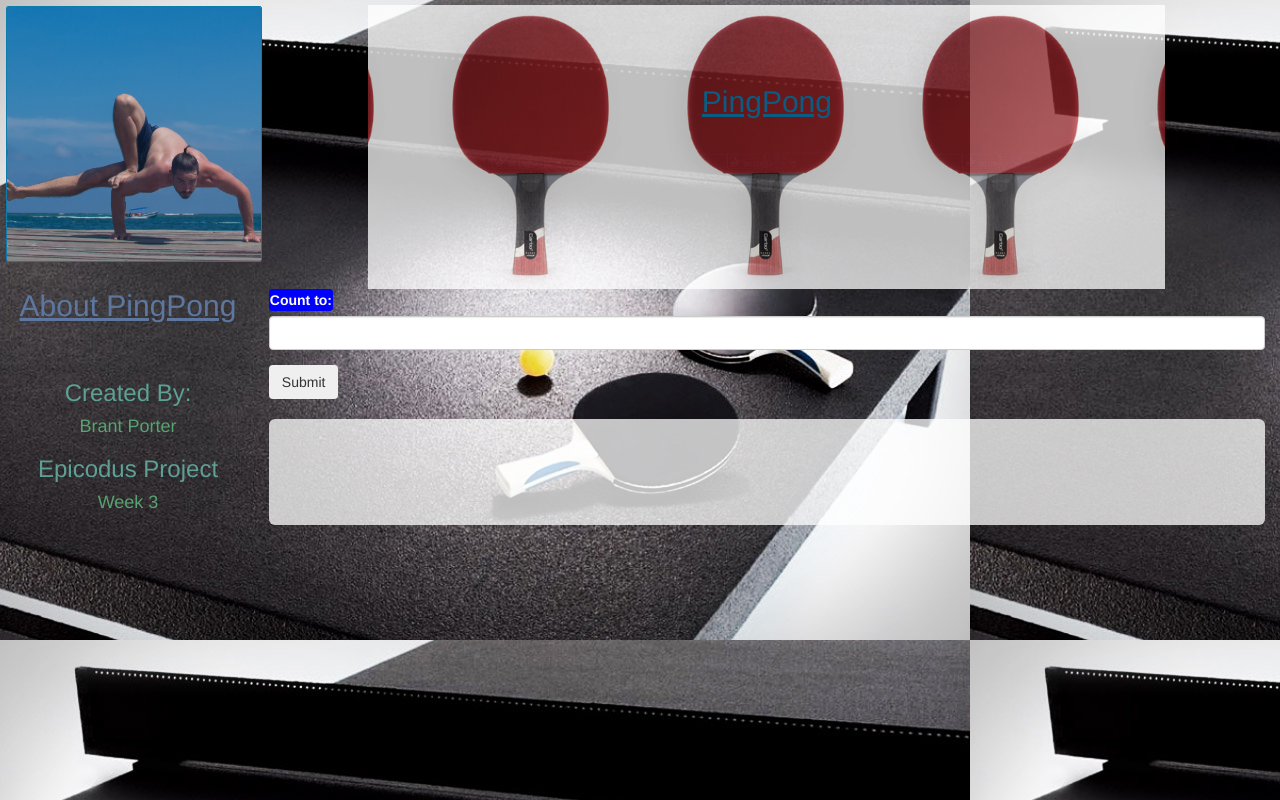
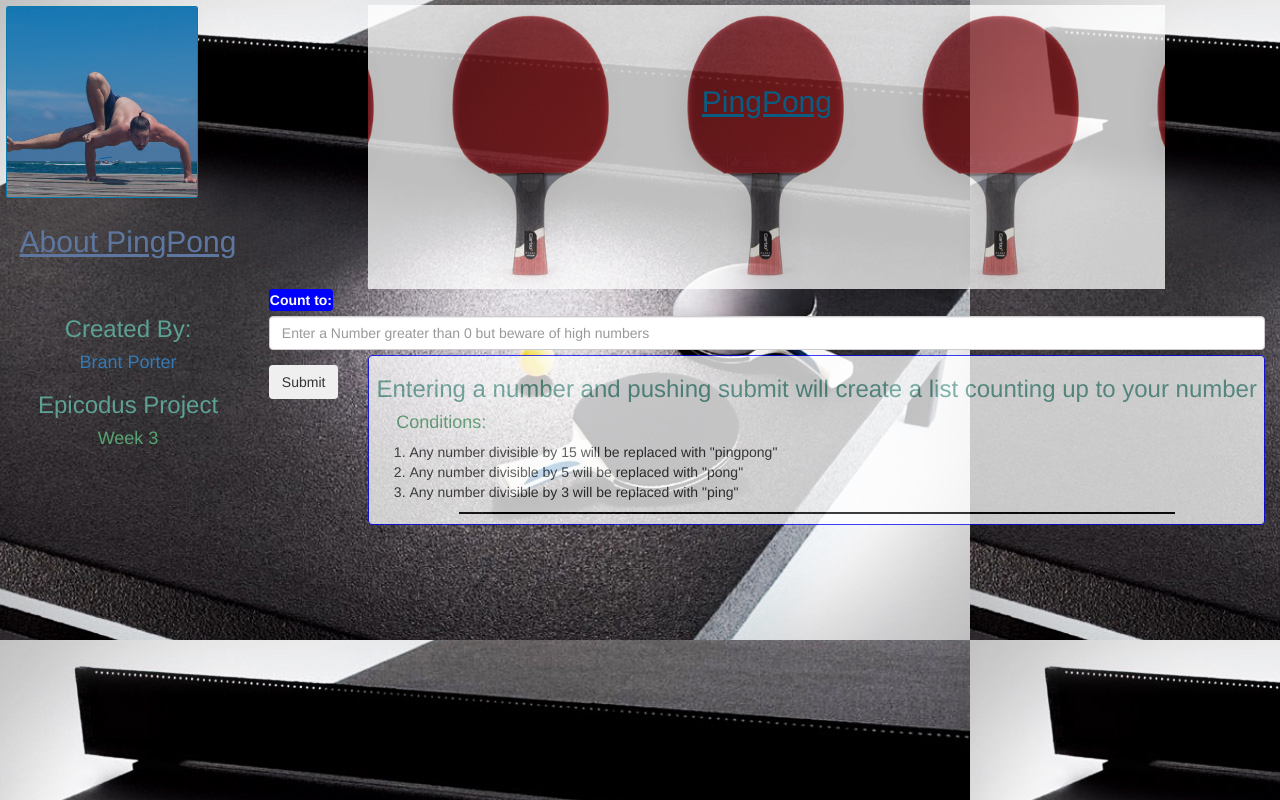
Before and after one commit to brantchyoga/loopweek-final-project, a plain HTML site: page index.html in a window 1280 px wide. Drawn offline with nearby package versions, Linux system fonts and the light colour scheme.

Commit message:
Show image when submit is clicked for a few seconds and added grow:hover to profile image

```diff
--- a/css/styles.css
+++ b/css/styles.css
@@ -39,13 +39,28 @@ label {
 h2 {
   padding-bottom: 15%;
 }
-
-
-#space {
-  margin-top: 2%;
+#explain {
+  float: right;
+  width: 90%;
+  padding: 0px;
+  margin-top: -1%;
+  border: 1px solid blue;
+  border-radius: 4px;
+  background-color: white;
+  opacity: .75;
+  display: block;
+}
+#left {
+  margin-left: 3%;
+  text-align: left;
+}
+#line {
+  height: 2px;
+  border: 1px solid black;
+  width: 80%;
+  margin-left: 10%;
 }
 #pro {
-  width: 20%;
   float:left;
   margin: .5%;
   border: .5px solid #0c7caf;
@@ -62,7 +77,7 @@ h2 {
   color: #5d77a0;
   text-decoration: underline;
 }
- h3 {
+h3 {
   color: #5da094;
   text-align: center;
 }
@@ -70,3 +85,32 @@ h4 {
   color: #58a372;
   text-align: center;
 }
+#output {
+  width: 20%;
+  padding-right: 0px;
+  float:left;
+}
+#imj {
+  float: right;
+  width: 70%;
+  padding-right: 2px;
+  display: none;
+}
+#imj img {
+  float: right;
+}
+.grow img {
+  height: 15%;
+  width: 15%;
+
+  -webkit-transition: all 1s ease;
+     -moz-transition: all 1s ease;
+       -o-transition: all 1s ease;
+      -ms-transition: all 1s ease;
+          transition: all 1s ease;
+}
+
+.grow img:hover {
+  width: 20%;
+  height: 20%;
+}
--- a/index.html
+++ b/index.html
@@ -8,6 +8,7 @@
     <title>PingPong</title>
   </head>
   <body id="bod">
+    <div class="grow pic">
     <img id="pro" src="css/images/profile.jpg">
     </div>
     <div class="container" id="cont1">
@@ -19,20 +20,32 @@
       <form id="numberPlay">
         <div class="form-group">
           <label for="endNumber">Count to:</label>
-          <input id="endNumber" min="1" class="form-control" type="number">
+          <input id="endNumber" min="1" class="form-control" type="number" placeholder="Enter a Number greater than 0 but beware of high numbers">
         </div>
-        <button type="submit" class="btn">Submit</button>
+        <button type="submit" class="btn pull-left">Submit</button>
       </form>
-      <div id="space" class="jumbotron">
+      <div id="explain">
+        <h3 >Entering a number and pushing submit will create a list counting up to your number</h3>
+        <h4 id="left">Conditions:</h4>
+        <ol>
+          <li>Any number divisible by 15 will be replaced with "pingpong"</li>
+          <li>Any number divisible by 5 will be replaced with "pong"</li>
+          <li>Any number divisible by 3 will be replaced with "ping"</li>
+        </ol>
+        <div id="line">
+        </div>
         <ul id="output">
         </ul>
+        <div id="imj">
+          <img src="css/images/chick.jpg">
+        </div>
       </div>
     </div>
     <div id="cont2">
       <div>
         <h2>About PingPong</h2>
         <h3>Created By:</h3>
-        <h4>Brant Porter</h4>
+        <h4><a href="https://github.com/brantchyoga">Brant Porter</a></h4>
         <h3>Epicodus Project</h3>
         <h4>Week 3</h4>
       </div>
--- a/js/scripts.js
+++ b/js/scripts.js
@@ -25,5 +25,6 @@ $(function(){
   newNumbers.forEach(function(numb){
       $("#output").append("<li>" + numb+ "</li>");
     });
+    $("#imj").show().delay(3000).fadeOut();
   });
 });
```
Also changed, not shown: css/images/chick.jpg (added), css/images/ping9.jpg (added).
